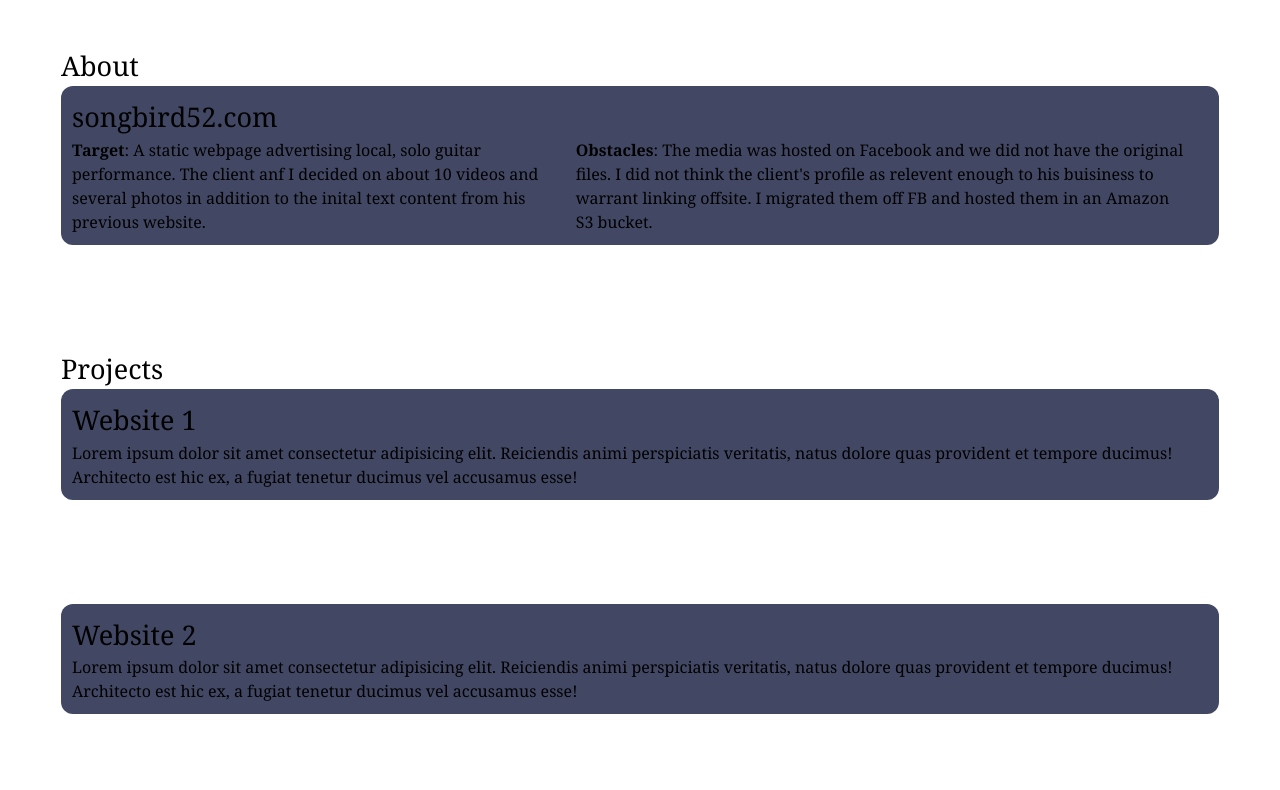
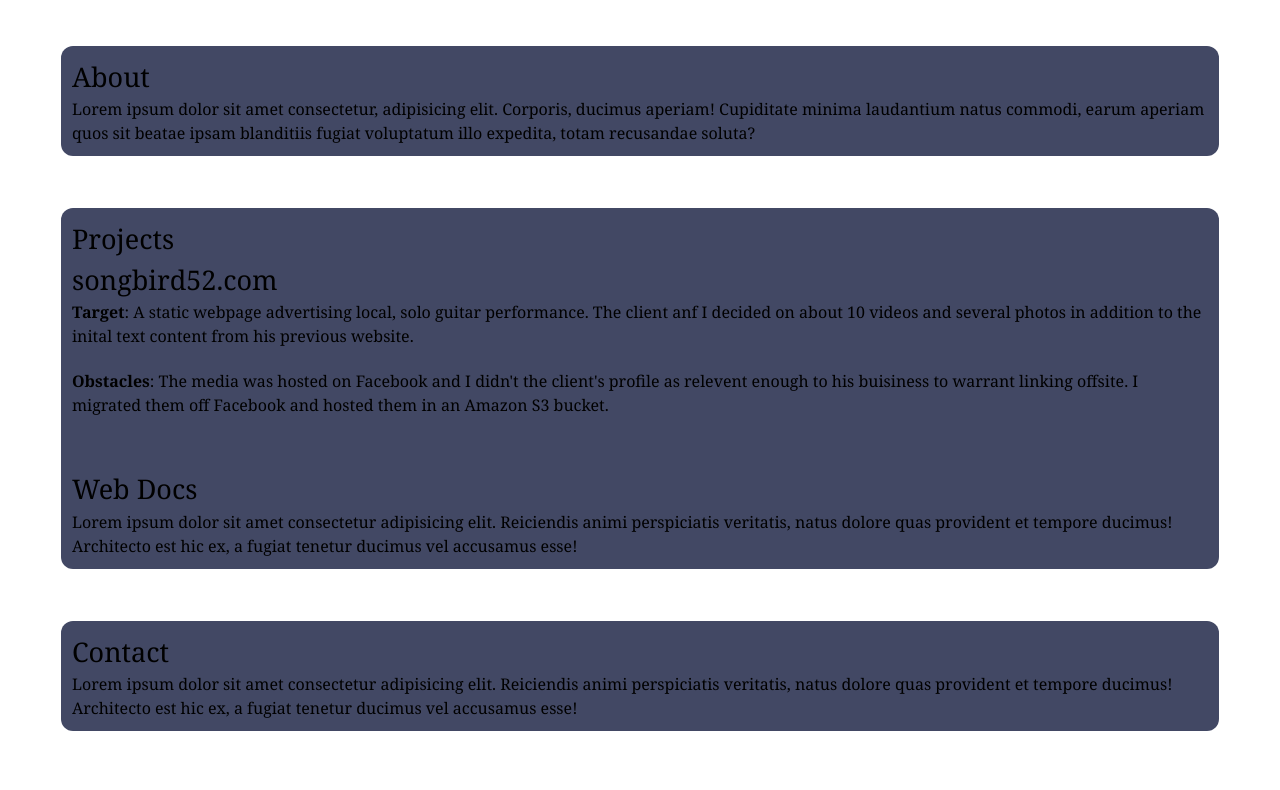
Before and after one commit to davidspiv/portfolio, a website: page dist/index.html in a window 1280 px wide. Shown: the part 110-900 px from the top of the page. Drawn offline with Linux system fonts and the light colour scheme.

Commit message:
added more project card info

```diff
--- a/dist/index.html
+++ b/dist/index.html
@@ -28,39 +28,35 @@
         <section id="about">
           <h2>About</h2>
           <article class="card">
-            <a href="songbird52.com"> <h3>songbird52.com</h3></a>
-
-            <ul>
-              <li>
-                <strong>Target</strong>: A static webpage advertising local,
-                solo guitar performance. The client anf I decided on about 10
-                videos and several photos in addition to the inital text
-                content from his previous website.
-              </li>
-              <li>
-                <strong>Obstacles</strong>: The media was hosted on Facebook and we did
-                not have the original files. I did not think the client's
-                profile as relevent enough to his buisiness to warrant linking
-                offsite. I migrated them off FB and hosted them in an Amazon S3
-                bucket.
-              </li>
-              <li></li>
-            </ul>
+            Lorem ipsum dolor sit amet consectetur, adipisicing elit. Corporis,
+            ducimus aperiam! Cupiditate minima laudantium natus commodi, earum
+            aperiam quos sit beatae ipsam blanditiis fugiat voluptatum illo
+            expedita, totam recusandae soluta?
           </article>
         </section>
         <section id="projects">
           <h2>Projects</h2>
           <article class="card">
-            <h3>Website 1</h3>
-            <p>
-              Lorem ipsum dolor sit amet consectetur adipisicing elit.
-              Reiciendis animi perspiciatis veritatis, natus dolore quas
-              provident et tempore ducimus! Architecto est hic ex, a fugiat
-              tenetur ducimus vel accusamus esse!
-            </p>
+            <h3><a href="songbird52.com">songbird52.com</a></h3>
+            <ul>
+              <li>
+                <strong>Target</strong>: A static webpage advertising local,
+                solo guitar performance. The client anf I decided on about 10
+                videos and several photos in addition to the inital text content
+                from his previous website.
+              </li>
+              <li>
+                <strong>Obstacles</strong>: The media was hosted on Facebook and
+                I didn't the client's profile as relevent enough to his
+                buisiness to warrant linking offsite. I migrated them off
+                Facebook and hosted them in an Amazon S3 bucket.
+              </li>
+            </ul>
           </article>
           <article class="card">
-            <h3>Website 2</h3>
+            <h3>
+              <a href="https://web-docs-five.vercel.app/index.html">Web Docs</a>
+            </h3>
             <p>
               Lorem ipsum dolor sit amet consectetur adipisicing elit.
               Reiciendis animi perspiciatis veritatis, natus dolore quas
--- a/dist/styles.css
+++ b/dist/styles.css
@@ -1,8 +1,8 @@
-@layer reset, layout, util, theme;
+@layer reset, base, components, theme;
 
 @import "reset.css" layer(reset);
 
-@layer layout {
+@layer base {
   * {
     --small-gap: clamp(0.5rem, 1.5vw, 1.1rem);
     --gap: clamp(0.8rem, 1.7vw, 2.1rem);
@@ -22,6 +22,32 @@
     height: calc(var(--header-height) * 1.2);
   }
 
+  main {
+    margin: var(--big-gap) 0;
+  }
+
+  strong {
+    font-weight: 600;
+  }
+
+  button {
+    height: 3.5rem;
+    width: 3.5rem;
+    cursor: pointer;
+  }
+
+  ul {
+    display: flex;
+    flex-direction: column;
+    gap: var(--gap);
+  }
+
+  .active {
+    display: block;
+  }
+}
+
+@layer components {
   .content-wrapper {
     margin: 0 auto;
     padding: 0 var(--gap);
@@ -37,16 +63,6 @@
     padding: 0 var(--big-gap);
   }
 
-  main {
-    margin: var(--big-gap) 0;
-  }
-
-  .card {
-    margin-bottom: var(--header-height);
-    padding: var(--small-gap);
-    border-radius: 1.2rem;
-  }
-
   header nav {
     display: none;
     position: absolute;
@@ -54,16 +70,26 @@
     top: 10rem;
   }
 
+  nav ul {
+    flex-direction: row;
+  }
+
   .logo p {
     display: block;
   }
 
-  /* .animate {
-    transition-duration: 0.15s;
-  } */
+  section {
+    margin-bottom: var(--bigger-gap);
+    padding: var(--small-gap);
+    border-radius: 1.2rem;
+  }
 
-  .active {
-    display: block;
+  .card {
+    margin-bottom: var(--bigger-gap);
+  }
+
+  .card:last-child {
+    margin-bottom: 0;
   }
 
   @media (min-width: 720px) {
@@ -76,30 +102,13 @@
       position: static;
     }
 
-    header ul {
+    nav ul {
       display: flex;
+      flex-direction: row;
       align-items: center;
       justify-content: space-between;
       gap: var(--big-gap);
     }
-  }
-}
-
-@layer util {
-  strong {
-    font-weight: 600;
-  }
-
-  button {
-    height: 3.5rem;
-    width: 3.5rem;
-    cursor: pointer;
-  }
-
-  ul {
-    display: flex;
-    flex-direction: row;
-    gap: var(--gap);
   }
 }
 
@@ -119,7 +128,7 @@
     font-size: clamp(2.2rem, 2vw + 1.25rem, 2.7rem);
   }
 
-  .card {
+  section {
     background-color: #424864;
   }
 
```
